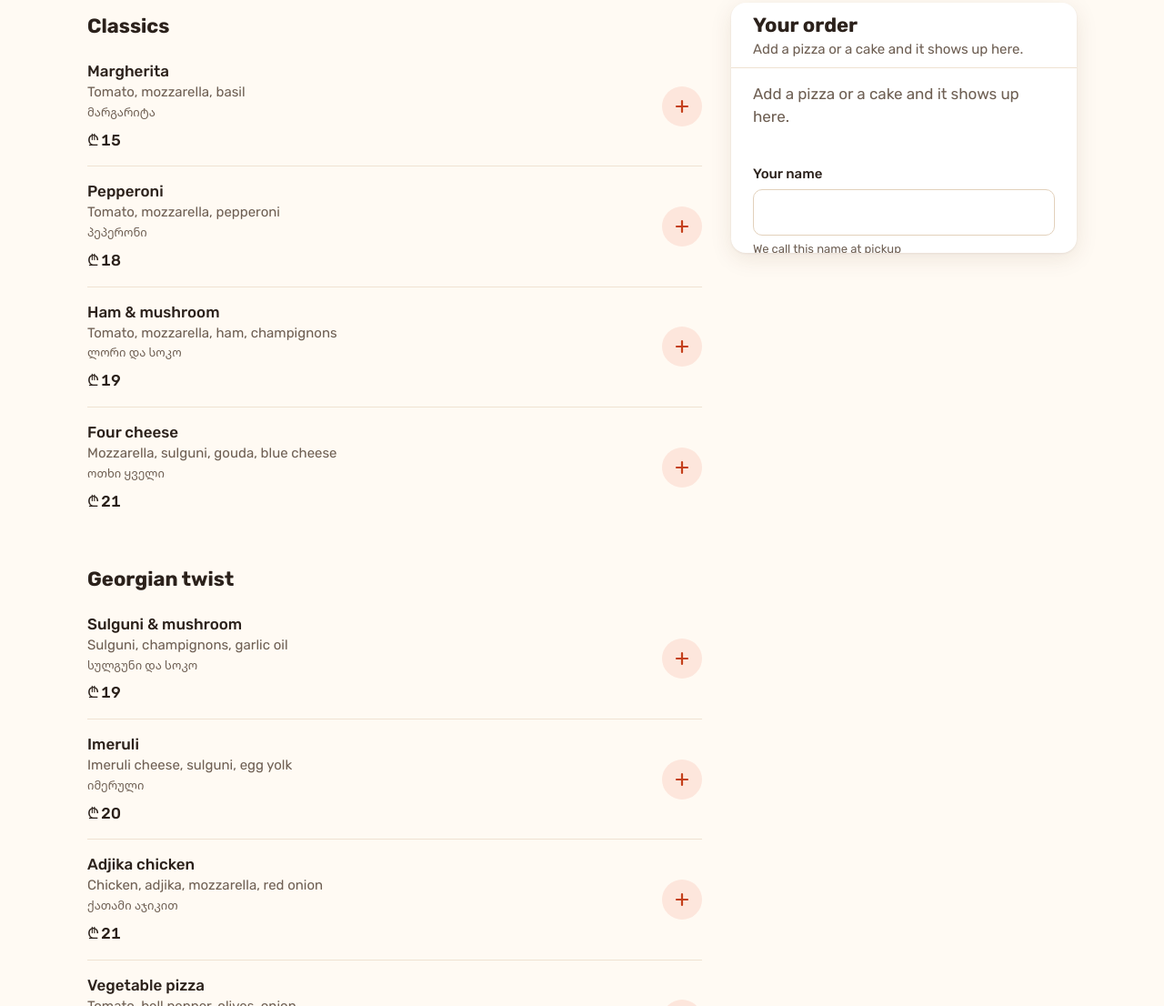
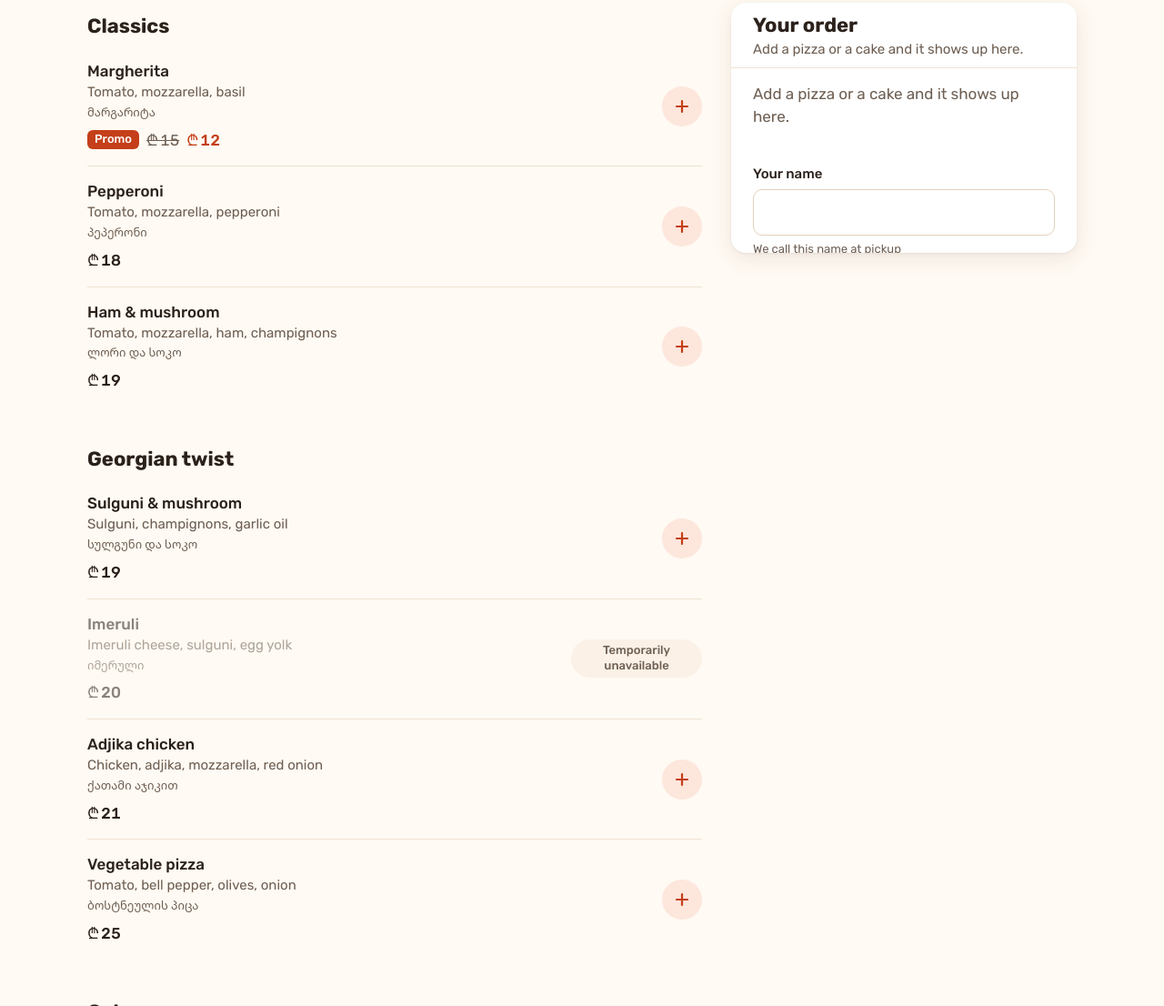
Before and after one commit to frossigneux/pizzeria, an Astro site: page /en/ in a window 1280 px wide. Shown: the part 498-1604 px from the top of the page at 91% size. Built offline with nearby package versions, Linux system fonts and the light colour scheme; Astro itself is replaced by a stand-in of ours.

Commit message:
promoPrice support; examples: Margherita promo, Imeruli unavailable, Four cheese hidden

```diff
--- a/content/menu.json
+++ b/content/menu.json
@@ -18,7 +18,8 @@
             "en": "Tomato, mozzarella, basil",
             "ru": "Томаты, моцарелла, базилик"
           },
-          "price": 15
+          "price": 15,
+          "promoPrice": 12
         },
         {
           "name": {
@@ -57,7 +58,8 @@
             "en": "Mozzarella, sulguni, gouda, blue cheese",
             "ru": "Моцарелла, сулугуни, гауда, голубой сыр"
           },
-          "price": 21
+          "price": 21,
+          "hidden": true
         }
       ]
     },
@@ -92,7 +94,8 @@
             "en": "Imeruli cheese, sulguni, egg yolk",
             "ru": "Имеретинский сыр, сулугуни, желток"
           },
-          "price": 20
+          "price": 20,
+          "available": false
         },
         {
           "name": {
--- a/src/components/OrderPage.astro
+++ b/src/components/OrderPage.astro
@@ -194,7 +194,11 @@ const icon = {
                       <h3>{i.name[lang]}</h3>
                       {i.desc[lang] && <p class="desc">{i.desc[lang]}</p>}
                       <p class="alt" lang={alt}>{i.name[alt]}</p>
-                      <p class="price">{price(i.price)}</p>
+                      <p class={i.regularPrice ? 'price price--promo' : 'price'}>
+                        {i.regularPrice && <span class="promo-tag">{t(lang, 'promo')}</span>}
+                        {i.regularPrice && <del><span class="sr-only">{t(lang, 'wasPrice')} </span>{price(i.regularPrice)}</del>}
+                        {price(i.price)}
+                      </p>
                     </div>
                     {!i.available && <span class="off-tag">{t(lang, 'unavailable')}</span>}
                     {c.orderable && i.available && (<div class="qty" data-qty="0">
--- a/src/data/menu.ts
+++ b/src/data/menu.ts
@@ -10,7 +10,8 @@ export interface Item {
   id: string;
   name: Text;
   desc: Text;
-  price: number; // GEL
+  price: number; // GEL, what the customer pays (the promo price during a promo)
+  regularPrice?: number; // set only during a promo, shown struck through
   // false: temporarily unavailable (shown greyed out, cannot be ordered).
   available: boolean;
 }
@@ -57,6 +58,11 @@ function load(data: unknown): Category[] {
         const itemName = text(i.name, file, `${at} → "name"`);
         const label = `${at} ("${itemName.en}")`;
         check(typeof i.price === 'number' && i.price > 0, file, `${label} → "price" must be a number above 0, without quotes or ₾, e.g. 15 or 15.5`);
+        check(
+          i.promoPrice === undefined || (typeof i.promoPrice === 'number' && i.promoPrice > 0 && i.promoPrice < (i.price as number)),
+          file,
+          `${label} → "promoPrice" must be a number lower than "price", without quotes (remove the line to end the promo)`,
+        );
         check(i.available === undefined || typeof i.available === 'boolean', file, `${label} → "available" must be true or false, without quotes`);
         check(i.hidden === undefined || typeof i.hidden === 'boolean', file, `${label} → "hidden" must be true or false, without quotes`);
         if (i.hidden === true) return null;
@@ -64,7 +70,8 @@ function load(data: unknown): Category[] {
           id: uniqueId(typeof i.id === 'string' && i.id ? i.id : slug(itemName.en), label),
           name: itemName,
           desc: i.description === undefined ? Object.fromEntries(langs.map((l) => [l, ''])) as Text : text(i.description, file, `${label} → "description"`),
-          price: i.price as number,
+          price: (i.promoPrice ?? i.price) as number,
+          ...(i.promoPrice !== undefined && { regularPrice: i.price as number }),
           available: i.available !== false,
         };
       })
--- a/src/i18n.ts
+++ b/src/i18n.ts
@@ -8,6 +8,8 @@ export const langPath: Record<Lang, string> = { ka: `${base}/`, en: `${base}/en/
 
 const strings = {
   ka: {
+    promo: 'აქცია',
+    wasPrice: 'ძველი ფასი',
     unavailable: 'დროებით მიუწვდომელია',
     photoAlt: 'კაფეს ფასადი და ტერასა ყვითელი ხის ქვეშ',
     closedDay: 'დაკეტილია · გაიხსნება: {d}, {t}',
@@ -73,6 +75,8 @@ const strings = {
     msgTotal: 'ჯამი',
   },
   en: {
+    promo: 'Promo',
+    wasPrice: 'Was',
     unavailable: 'Temporarily unavailable',
     photoAlt: 'The café front and its terrace under a yellow tree',
     closedDay: 'Closed · opens {d} at {t}',
@@ -138,6 +142,8 @@ const strings = {
     msgTotal: 'Total',
   },
   ru: {
+    promo: 'Акция',
+    wasPrice: 'Было',
     unavailable: 'Временно нет',
     photoAlt: 'Фасад кафе и терраса под жёлтым деревом',
     closedDay: 'Закрыто · открытие: {d}, {t}',
--- a/src/styles/global.css
+++ b/src/styles/global.css
@@ -423,6 +423,37 @@ body[data-closed] .status {
   margin-top: var(--sp-2);
   font-size: var(--t-m);
   font-weight: 500;
+  white-space: nowrap;
+}
+
+.price--promo {
+  display: flex;
+  flex-wrap: wrap;
+  align-items: center;
+  gap: var(--sp-2);
+  color: var(--tomato-strong);
+}
+
+.price--promo del {
+  color: var(--ink-2);
+  font-weight: 400;
+}
+
+.promo-tag {
+  padding: 1px var(--sp-2);
+  border-radius: 6px;
+  background: var(--tomato-strong);
+  color: #fff;
+  font-size: var(--t-xs);
+  font-weight: 500;
+}
+
+.sr-only {
+  position: absolute;
+  width: 1px;
+  height: 1px;
+  overflow: hidden;
+  clip-path: inset(50%);
   white-space: nowrap;
 }
 
```
Also changed, not shown: content/README.md.
